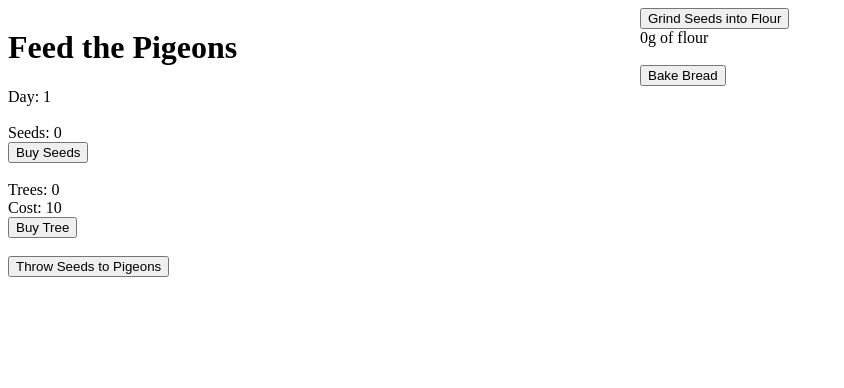
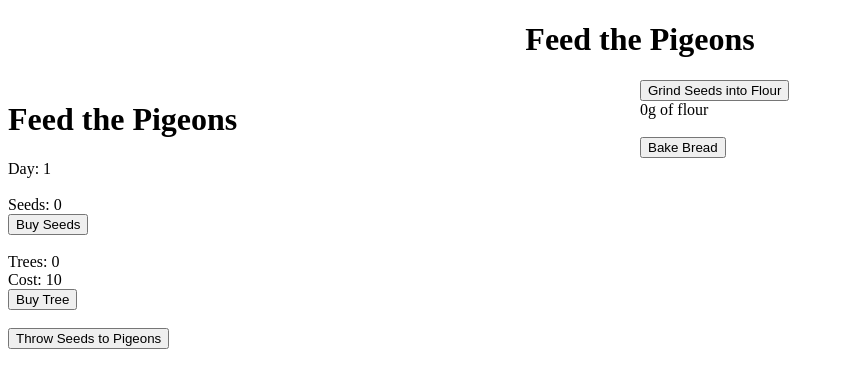
Before and after one commit to HoboZeke/hobozeke.github.io, a Jekyll site: the page incremental/index.html, which Jekyll copies as it is, in a window 1280 px wide. Shown: the top 388 px of the page, without its empty margins (0-844 px from the left). Built offline with Jekyll 4.4.1, drawn with Linux system fonts in a browser that asks for light colours.

Commit message:
Update index.html

```diff
--- a/incremental/index.html
+++ b/incremental/index.html
@@ -7,6 +7,9 @@
  <meta charset="UTF-8">
  <title>Pigeon Feeder</title>
 </head>
+   <body>
+    <h1>Feed the Pigeons</h1>
+   </body>
   </div>
   <div id="column1">
 <body>
@@ -30,10 +33,12 @@
 </body>
   </div>
   <div id="column2">
+   <body>
    <button onClick = "groundSeedsIntoFlour()">Grind Seeds into Flour</button> <br/>
    <span id="flour">0</span>g of flour<br/>
    <br/>
    <button onClick = "bakeBread()">Bake Bread</button> <br/>
    <span id="bread"></span><br/></div>
+   </body>
 </div>
 </html>
```
